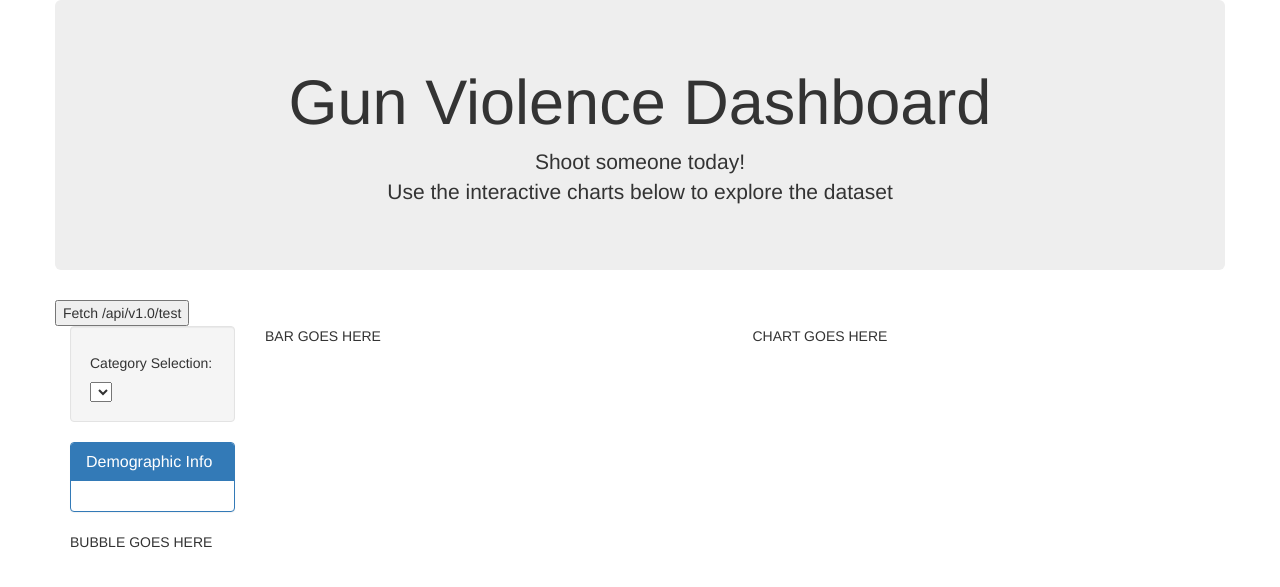
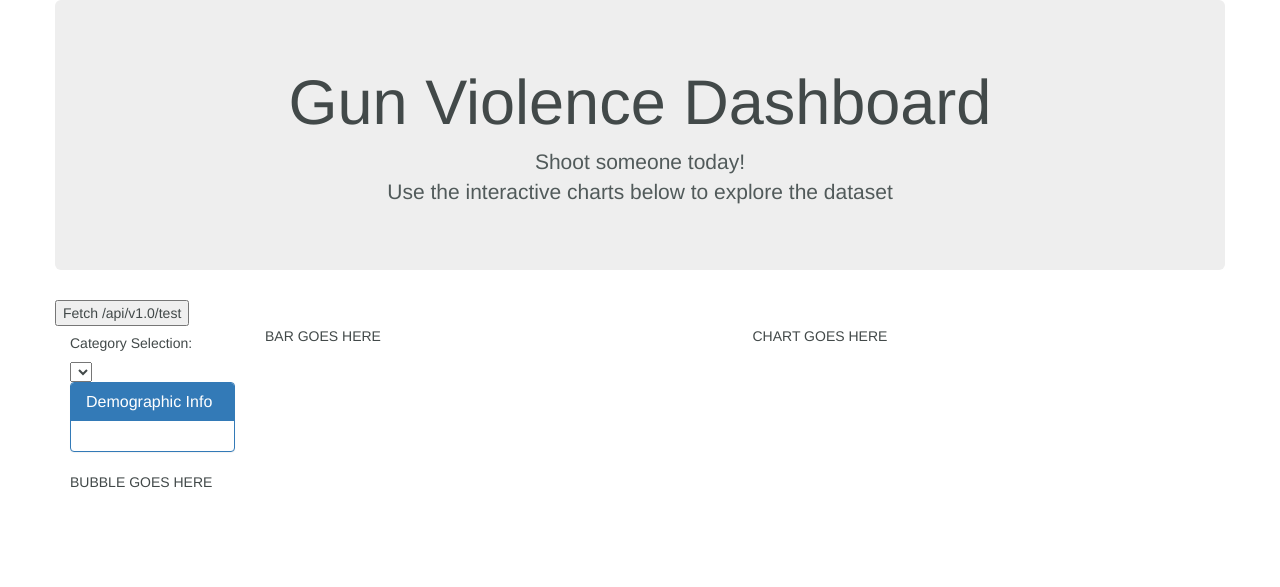
Before and after one commit to aimeevu/project-3-group-e, a Flask app: page / in a window 1280 px wide. Shown: the top 587 px of the page. Run offline with Flask 2, Linux system fonts and the light colour scheme; lists and menus that the app fills with data are empty; some libraries are stand-ins or nearby versions.

Commit message:
Added CSS and icons
Updated template to include favicon and  CSS file. Added colors for text.

```diff
--- a/app.py
+++ b/app.py
@@ -7,8 +7,8 @@ import json
 import pandas as pd
 
 app = Flask(__name__)
+app.config['TEMPLATES_AUTO_RELOAD'] = True
 database = "crimestats"
-
 app.config["MONGO_URI"] = f"mongodb://localhost:27017/{database}"
 mongo = PyMongo(app)
 
--- /dev/null
+++ b/static/css/styles.css
@@ -0,0 +1,20 @@
+body {
+    color: #424949;
+
+}
+
+h1 {
+    color: #212F3C;
+}
+
+h2 {
+    color: #212F3C;
+}
+
+h3 {
+    color: #212F3C;
+}
+
+p {
+    color: #515A5A;
+}
--- a/templates/index.html
+++ b/templates/index.html
@@ -5,8 +5,15 @@
   <meta charset="UTF-8">
   <meta name="viewport" content="width=device-width, initial-scale=1.0">
   <meta http-equiv="X-UA-Compatible" content="ie=edge">
+  <link rel="apple-touch-icon" sizes="180x180" href="/static/icon/apple-touch-icon.png">
+  <link rel="icon" type="image/png" sizes="32x32" href="/static/icon/favicon-32x32.png">
+  <link rel="icon" type="image/png" sizes="16x16" href="/static/icon/favicon-16x16.png">
+  <link rel="mask-icon" href="/static/icon/safari-pinned-tab.svg" color="#5bbad5">
+  <meta name="msapplication-TileColor" content="#da532c">
+  <meta name="theme-color" content="#ffffff">
   <title>GUNS GUNS GUNS</title>
   <link rel="stylesheet" href="https://maxcdn.bootstrapcdn.com/bootstrap/3.3.7/css/bootstrap.min.css">
+  <link rel="stylesheet" href="./static/css/styles.css">
 </head>
 
 <body>
@@ -23,7 +30,7 @@
     </div>
     <div class="row">
       <div class="col-md-2">
-        <div class="well">
+        <div>
           <h5>Category Selection:</h5>
           <select id="selDataset" onchange="optionChanged(this.value)"></select>
         </div>
@@ -52,6 +59,7 @@
   <script src="https://cdn.plot.ly/plotly-latest.min.js"></script>
   <script src="./static/js/app.js"></script>
 
+
 </body>
 
 </html>
```
Also changed, not shown: static/icon/android-chrome-192x192.png (added), static/icon/apple-touch-icon.png (added), static/icon/favicon-16x16.png (added), static/icon/favicon-32x32.png (added), static/icon/favicon.ico (added), static/icon/mstile-150x150.png (added), static/icon/safari-pinned-tab.svg (added).
